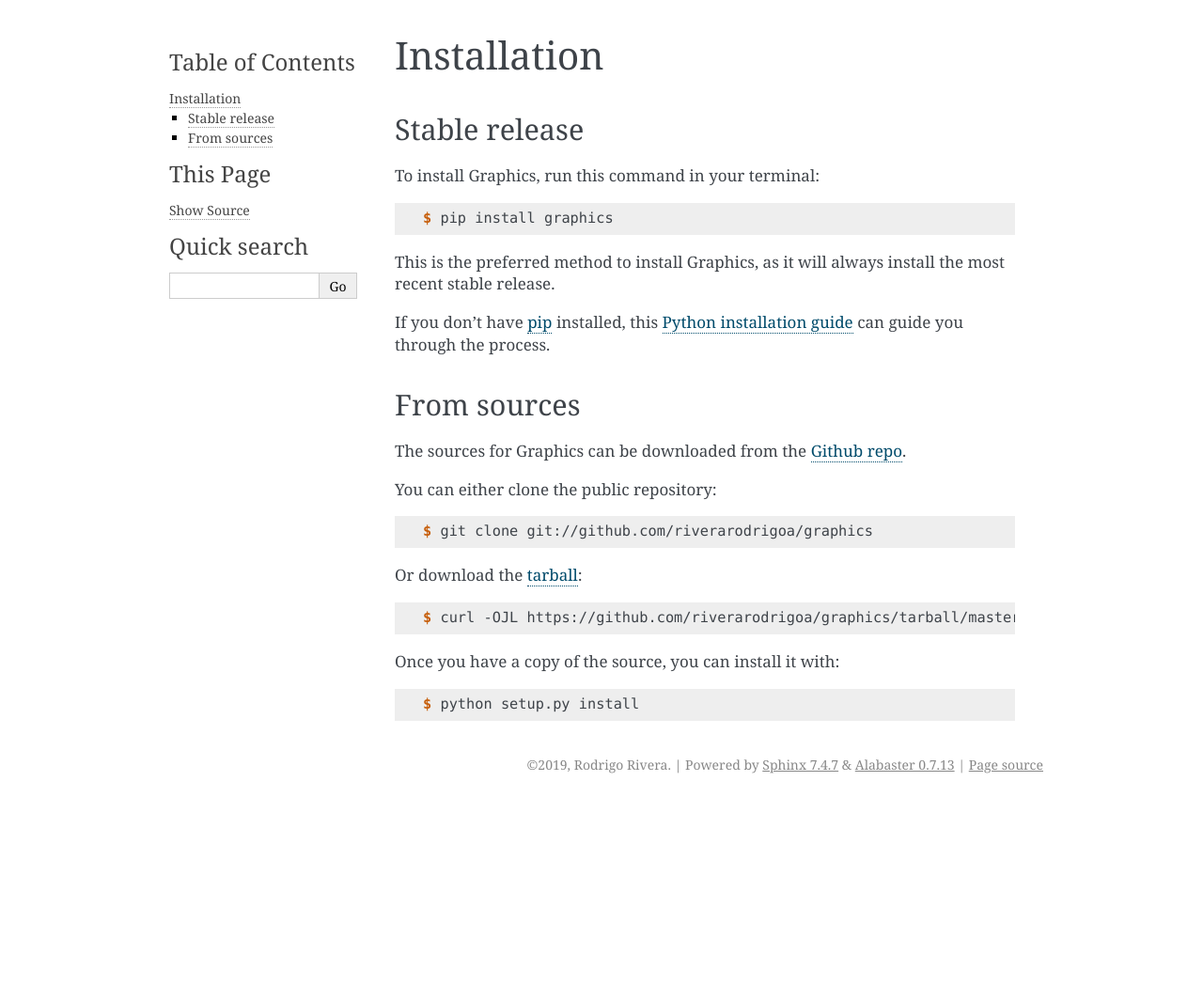
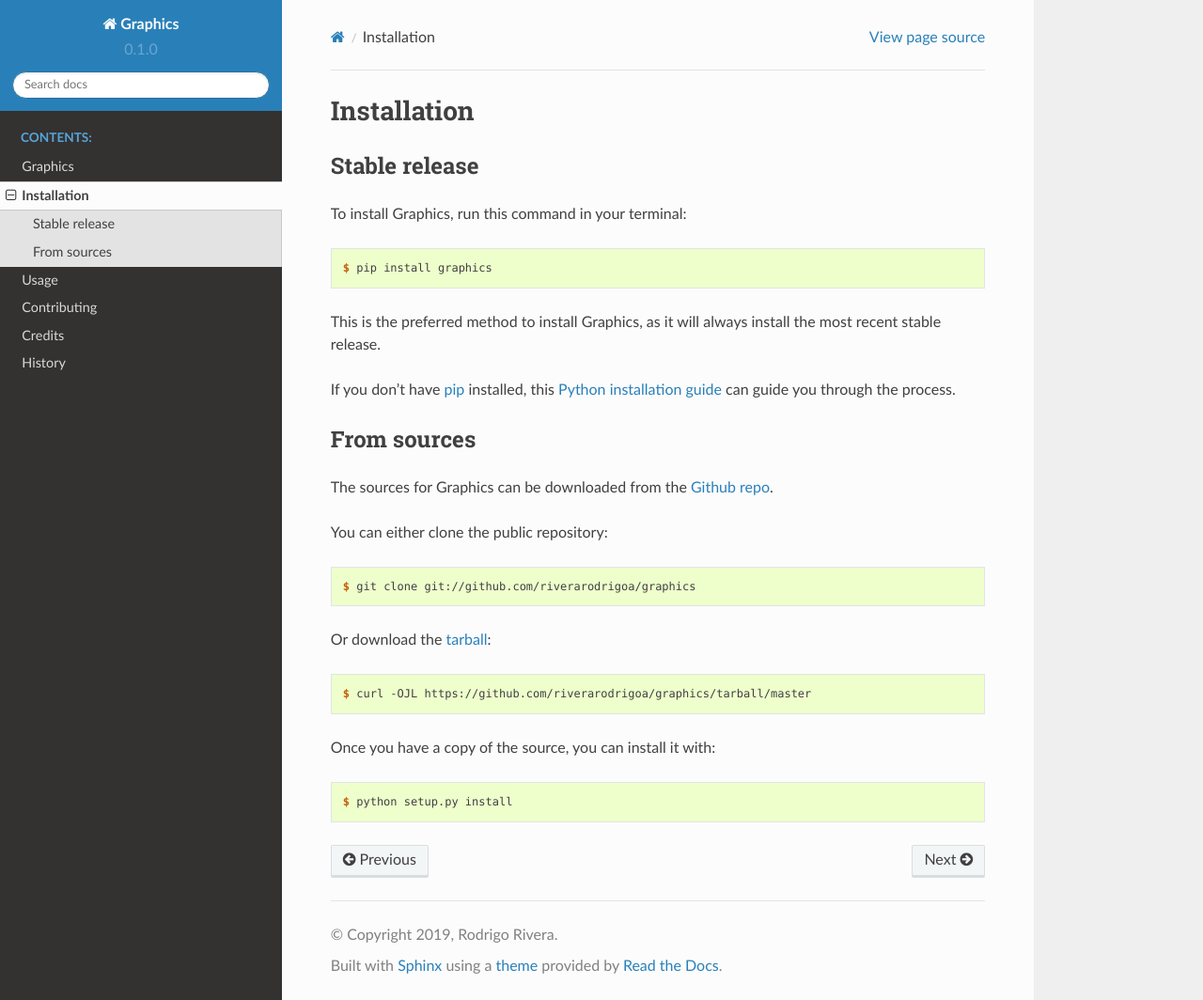
Before and after one commit to riverarodrigoa/graphics, a Sphinx documentation site: the page built from docs/installation.rst, in a window 1280 px wide and 1064 px high. Shown: the whole window at 94% size. Built offline with Sphinx 7.4.7 and the Read the Docs theme 2.0.0, drawn with Linux system fonts in a browser that asks for light colours; pages that are not in the unit, such as notebooks, are missing from menus.

```diff
--- a/CONTRIBUTING.rst
+++ b/CONTRIBUTING.rst
@@ -102,7 +102,7 @@ Before you submit a pull request, check that it meets these guidelines:
 2. If the pull request adds functionality, the docs should be updated. Put
    your new functionality into a function with a docstring, and add the
    feature to the list in README.rst.
-3. The pull request should work for Python 2.7, 3.5, 3.6, 3.7 and 3.8, and for PyPy. Check
+3. The pull request should work for Python 3.5, 3.6, 3.7 and 3.8, and for PyPy. Check
    https://travis-ci.org/riverarodrigoa/graphics/pull_requests
    and make sure that the tests pass for all supported Python versions.
 
--- a/docs/conf.py
+++ b/docs/conf.py
@@ -21,6 +21,7 @@
 import os
 import sys
 sys.path.insert(0, os.path.abspath('..'))
+import sphinx_rtd_theme
 
 import graphics
 
@@ -32,7 +33,7 @@ import graphics
 
 # Add any Sphinx extension module names here, as strings. They can be
 # extensions coming with Sphinx (named 'sphinx.ext.*') or your custom ones.
-extensions = ['sphinx.ext.autodoc', 'sphinx.ext.viewcode']
+extensions = ['sphinx.ext.autodoc', 'sphinx.ext.viewcode', 'sphinx_rtd_theme']
 
 # Add any paths that contain templates here, relative to this directory.
 templates_path = ['_templates']
@@ -84,7 +85,7 @@ todo_include_todos = False
 # The theme to use for HTML and HTML Help pages.  See the documentation for
 # a list of builtin themes.
 #
-html_theme = 'alabaster'
+html_theme = "sphinx_rtd_theme"
 
 # Theme options are theme-specific and customize the look and feel of a
 # theme further.  For a list of options available for each theme, see the
--- a/docs/installation.rst
+++ b/docs/installation.rst
@@ -1,4 +1,4 @@
-.. highlight:: shell
+.. .. highlight:: shell
 
 ============
 Installation
--- a/requirements_dev.txt
+++ b/requirements_dev.txt
@@ -8,3 +8,4 @@ coverage==5.0.3
 Sphinx==2.2.2
 twine==3.1.0
 Click==7.0
+sphinx_rtd_theme
```
Also changed, not shown: other parts of CONTRIBUTING.rst (+1 -1 lines).
